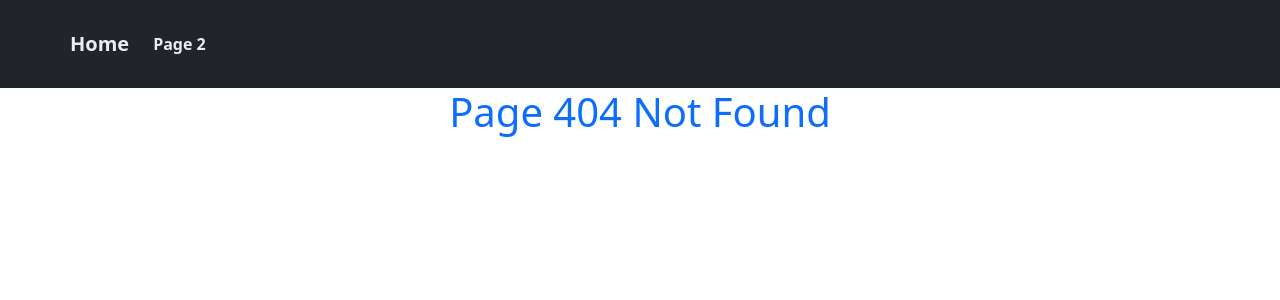
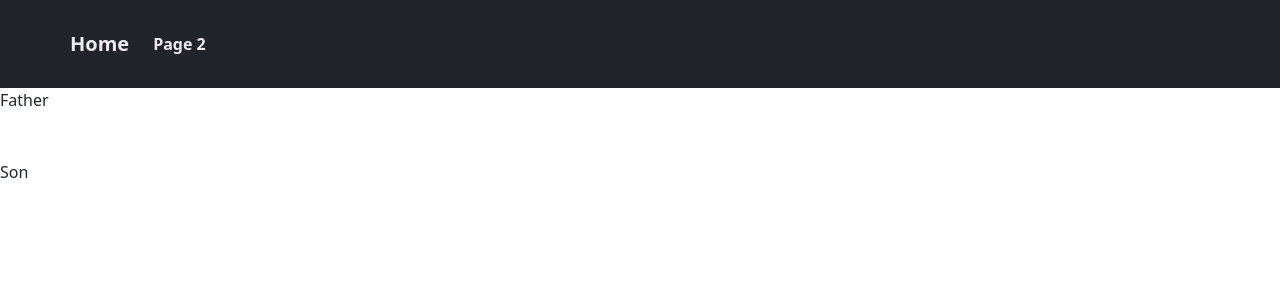
Before and after one commit to ItayMizrachi/L35, a React (Vite) app: page /father/son in a window 1280 px wide. Before the commit this address had no page. Shown: the top 300 px of the page. Built offline with nearby package versions, Linux system fonts and the light colour scheme.

Commit message:
michael api lesson

```diff
--- a/src/components/AppRouters.jsx
+++ b/src/components/AppRouters.jsx
@@ -1,8 +1,11 @@
 import React from "react";
 import { BrowserRouter, Route, Routes } from "react-router-dom";
 import Header from "../components_general/Header";
+import Father from "./Father";
 import Home from "./Home";
+import Page2 from "./Page2";
 import Page404 from "./Page404";
+import Son from "./Son";
 
 export default function AppRouters() {
   return (
@@ -10,7 +13,12 @@ export default function AppRouters() {
       <Header />
       <Routes>
         <Route index element={<Home />} />
-        <Route path="/*" element={<Page404 />} />
+        <Route path="page-2" element={<Page2 />} />
+        <Route path="father" element={<Father />}>
+          <Route path="son" element={<Son />} />
+          <Route path="another-son" element={<h2>Another Son</h2>} />
+        </Route>
+        <Route path="*" element={<Page404 />} />
       </Routes>
     </BrowserRouter>
   );
--- /dev/null
+++ b/src/components/Div.jsx
@@ -0,0 +1,11 @@
+import React, { useEffect } from "react";
+
+export default function Div({ flag }) {
+  useEffect(() => {
+    console.log("callback called");
+    return () => {
+      console.log("retCallback called");
+    };
+  }, [flag]);
+  return <div style={{ width: 200, height: 200, background: "red" }}>Div</div>;
+}
--- /dev/null
+++ b/src/components/Father.jsx
@@ -0,0 +1,14 @@
+import React from "react";
+import { Outlet } from "react-router-dom";
+
+export default function Father() {
+  return (
+    <div>
+      Father
+      <br />
+      <br />
+      <br />
+      <Outlet />
+    </div>
+  );
+}
--- a/src/components/Home.jsx
+++ b/src/components/Home.jsx
@@ -1,5 +1,14 @@
-import React from "react";
+import React, { useState } from "react";
+import Div from "./Div";
 
 export default function Home() {
-  return <div>Home</div>;
+  const [flag, setFlag] = useState(0);
+  return (
+    <>
+      {flag ? <Div flag={flag} /> : true}
+      <button className="btn btn-info" onClick={() => setFlag(flag + 1)}>
+        Click
+      </button>
+    </>
+  );
 }
--- /dev/null
+++ b/src/components/Page2.jsx
@@ -0,0 +1,28 @@
+import React, { useEffect, useState } from "react";
+
+export default function Page2() {
+  const [timer, setTimer] = useState(1);
+
+  useEffect(() => {
+    // const interId = setInterval(() => {
+    //   setTimer(timer + 1);
+    // }, 1000);
+
+    // setTimeout(() => {
+    //   clearInterval(interId);
+    // }, 1000);
+    setTimeout(() => {
+      setTimer(timer + 1);
+    }, 1000);
+  }, [timer]);
+
+  //   useEffect(() => {
+  //     setInterval(() => {
+  //       setTimer((last) => last + 1);
+  //     }, 1000);
+  //   }, []);
+
+  console.log(timer);
+
+  return <h2>{timer}</h2>;
+}
--- /dev/null
+++ b/src/components/Son.jsx
@@ -0,0 +1,5 @@
+import React from "react";
+
+export default function Son() {
+  return <div>Son</div>;
+}
--- a/src/components_general/Header.jsx
+++ b/src/components_general/Header.jsx
@@ -28,7 +28,11 @@ export default function Header() {
         >
           <ul className="navbar-nav ml-auto">
             <li className="nav-item">
-              <Link to="/" className="nav-link" style={{ color: "#ececf1" }}>
+              <Link
+                to="page-2"
+                className="nav-link"
+                style={{ color: "#ececf1" }}
+              >
                 <strong>Page 2</strong>
               </Link>
             </li>
```
